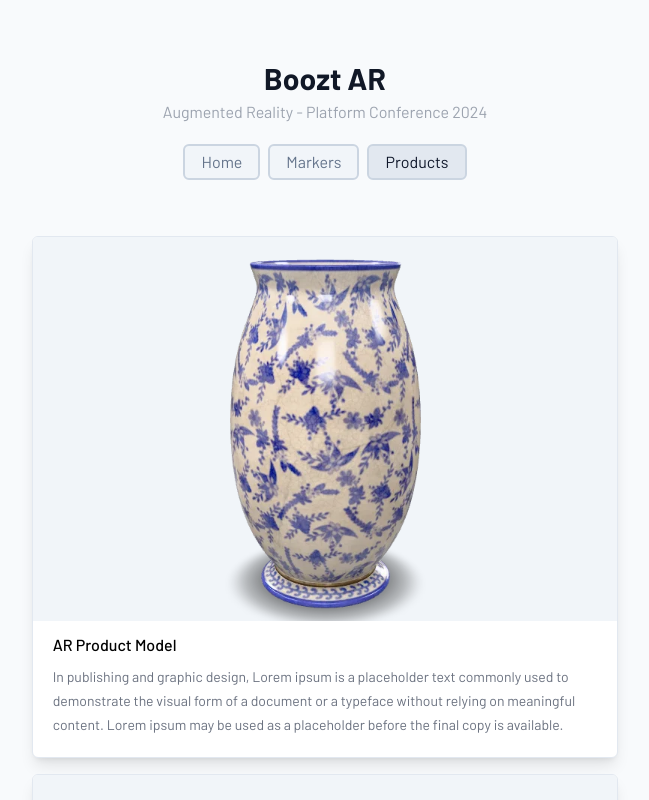
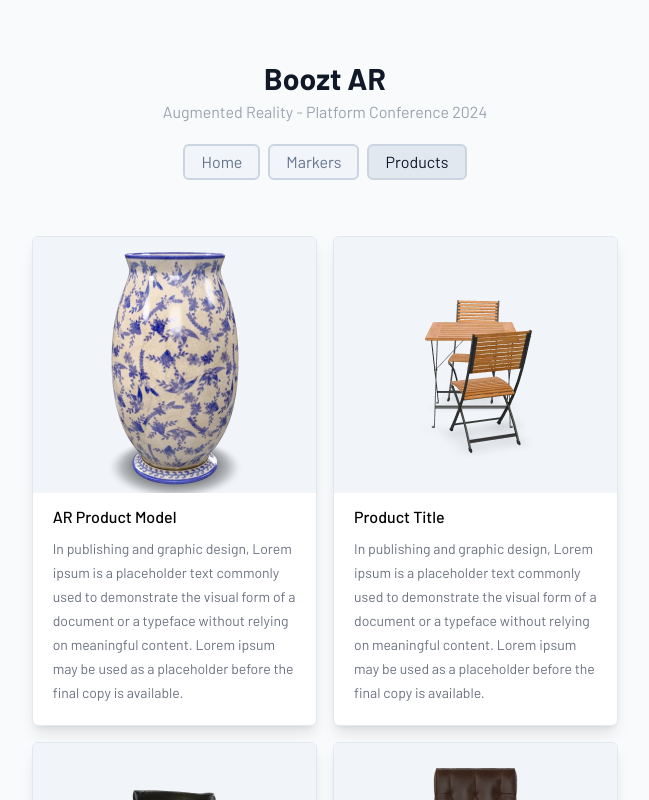
Before and after one commit to raminr77/Boozt-AR, a React (Vite) app: page / in a window 1280 px wide. Both pictures are taken after a click on the button "Products". Shown: the top 800 px of the page, without its empty margins (315-964 px from the left). Built offline with nearby package versions, Linux system fonts and the light colour scheme; no server answers.

Commit message:
fix: change products design

```diff
--- a/src/components/header.tsx
+++ b/src/components/header.tsx
@@ -7,7 +7,7 @@ export function Header({ items = [], activeTab, onTabChange }: Header) {
   const btnClasses =
     'bg-slate-100 hover:bg-slate-200 px-4 py-1 rounded-md flex items-center justify-center border-2 border-slate-300 text-slate-500 hover:text-slate-900';
   return (
-    <header className='flex flex-col gap-1 items-center justify-center my-5 top-0 sticky bg-slate-50 w-full z-10 py-5'>
+    <header className='flex flex-col gap-1 items-center justify-center my-5 bg-slate-50 w-full z-10 py-5'>
       <h3 className='font-bold text-3xl text-gray-900'>Boozt AR</h3>
       <p className='text-gray-400'>Augmented Reality - Platform Conference 2024</p>
       <div className='flex flex-nowrap items-center justify-center overflow-x-auto w-full mt-4 gap-x-2'>
--- a/src/components/product-card.tsx
+++ b/src/components/product-card.tsx
@@ -7,7 +7,7 @@ export function ProductCard({
 }: Product) {
   return (
     <div className='bg-white flex flex-col shadow-lg rounded-md border border-solid border-slate-200 overflow-hidden'>
-      <div className='w-full bg-slate-100 flex items-center justify-center h-96'>
+      <div className='w-full bg-slate-100 flex items-center justify-center h-64'>
         <model-viewer
           ar={true}
           alt={title}
--- a/src/components/products.tsx
+++ b/src/components/products.tsx
@@ -3,7 +3,7 @@ import { ProductCard } from './product-card.tsx';
 
 export function Products() {
   return (
-    <section className='w-11/12 max-w-screen-sm grid gap-4 grid-cols-1'>
+    <section className='w-11/12 max-w-screen-sm grid gap-4 grid-cols-1 sm:grid-cols-2'>
       {PRODUCTS_DATA.map(({ id, ...productItem }) => (
         <ProductCard key={id} {...productItem} />
       ))}
```
